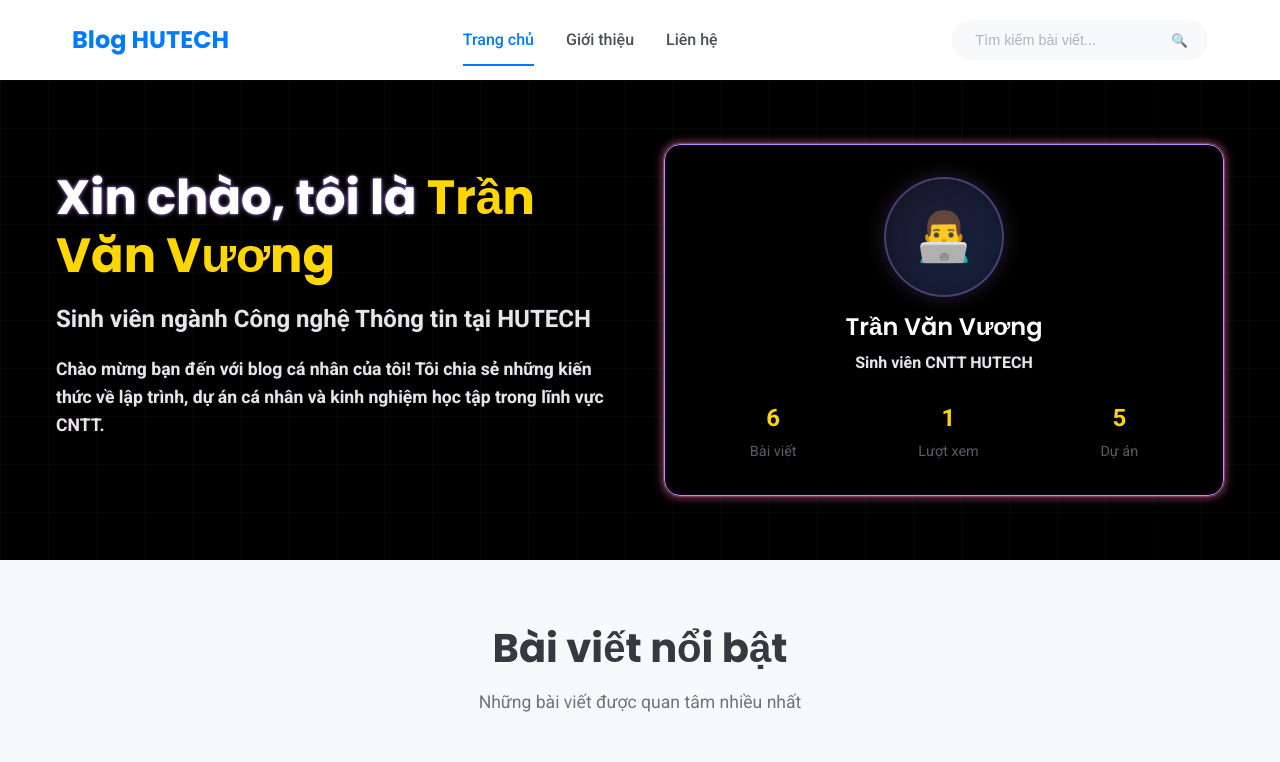
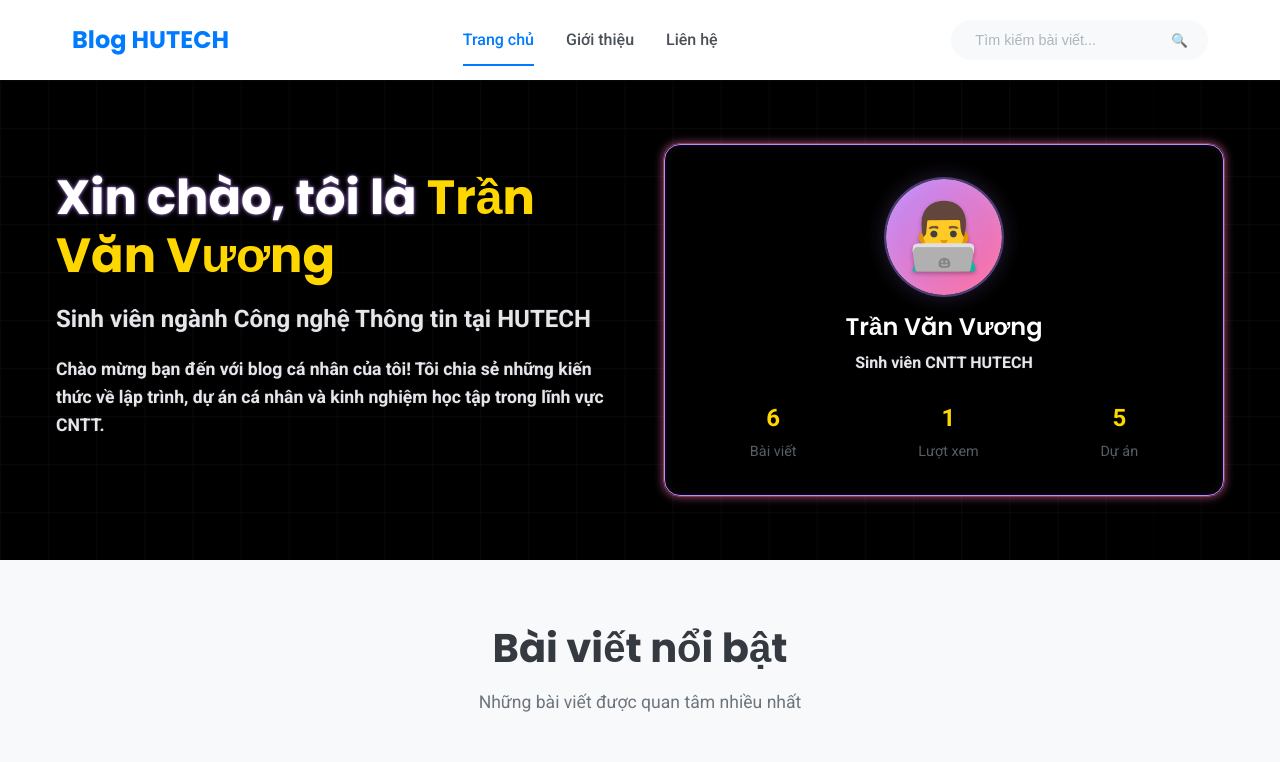
Before and after one commit to vuong83op/VuongBlog, a plain HTML site: page index.html in a window 1280 px wide. Shown: the top 762 px of the page. Drawn offline with Linux system fonts and the light colour scheme; animation ran at ten frames a second.

Commit message:
Add files via upload

```diff
--- a/index.html
+++ b/index.html
@@ -217,6 +217,23 @@
             transform: none !important;
             isolation: isolate !important;
             contain: layout style paint !important;
+        }
+
+        /* Avatar Placeholder Styling */
+        .avatar-placeholder {
+            width: 100%;
+            height: 100%;
+            display: flex;
+            align-items: center;
+            justify-content: center;
+            font-size: 4rem;
+            background: linear-gradient(135deg, var(--neon-purple), var(--neon-pink));
+            border-radius: 50%;
+            color: white;
+            text-shadow: 0 2px 4px rgba(0, 0, 0, 0.3);
+            box-shadow:
+                0 0 20px rgba(188, 140, 255, 0.3),
+                inset 0 0 20px rgba(255, 255, 255, 0.1);
         }
 
         /* Social Links Styling - Nằm ngang và chuyên nghiệp */
@@ -898,7 +915,9 @@
                         </div>
                         <div class="hero-image">
                             <div class="profile-card">
-                                <div class="profile-avatar" id="profile-avatar">👨‍💻</div>
+                                <div class="profile-avatar" id="profile-avatar">
+                                    <div class="avatar-placeholder">👨‍💻</div>
+                                </div>
                                 <h3>Trần Văn Vương</h3>
                                 <p>Sinh viên CNTT HUTECH</p>
                                 <div class="profile-stats">
@@ -1197,7 +1216,7 @@
                         <div class="hero-content enhanced-hero-content">
                             <div class="hero-image enhanced-hero-image">
                                 <div class="profile-image enhanced-profile-image" id="about-profile-image">
-                                    <div class="profile-placeholder">👨‍💻</div>
+                                    <div class="avatar-placeholder">👨‍💻</div>
                                 </div>
                                 <div class="profile-decoration">
                                     <div class="decoration-ring ring-1"></div>
@@ -1671,9 +1690,10 @@
 
     <script src="script.js"></script>
     <script>
-        // Load avatar from localStorage
+        // Load avatar from localStorage with fallback
         function loadAvatar() {
             const avatar = localStorage.getItem('userAvatar');
+
             if (avatar) {
                 const protectionStyle = `
                     width: 100%; height: 100%; border-radius: 50%; object-fit: cover;
@@ -1689,6 +1709,17 @@
                 const aboutProfileImage = document.getElementById('about-profile-image');
                 if (aboutProfileImage) {
                     aboutProfileImage.innerHTML = `<img src="${avatar}" alt="Profile Image" style="${protectionStyle}">`;
+                }
+            } else {
+                // Show placeholder if no avatar
+                const profileAvatar = document.getElementById('profile-avatar');
+                if (profileAvatar && !profileAvatar.querySelector('img')) {
+                    profileAvatar.innerHTML = '<div class="avatar-placeholder">👨‍💻</div>';
+                }
+
+                const aboutProfileImage = document.getElementById('about-profile-image');
+                if (aboutProfileImage && !aboutProfileImage.querySelector('img')) {
+                    aboutProfileImage.innerHTML = '<div class="avatar-placeholder">👨‍💻</div>';
                 }
             }
         }
```
